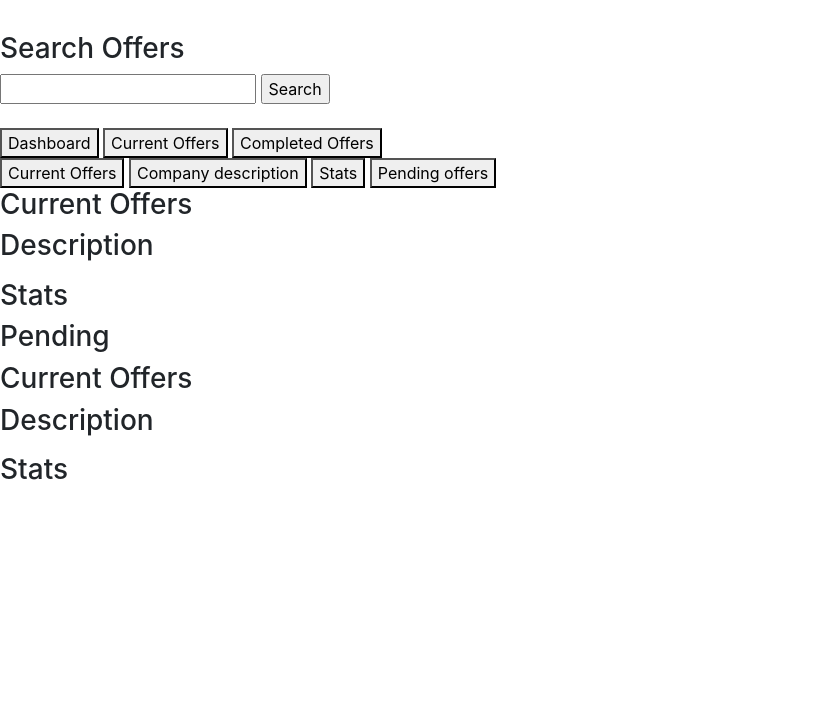
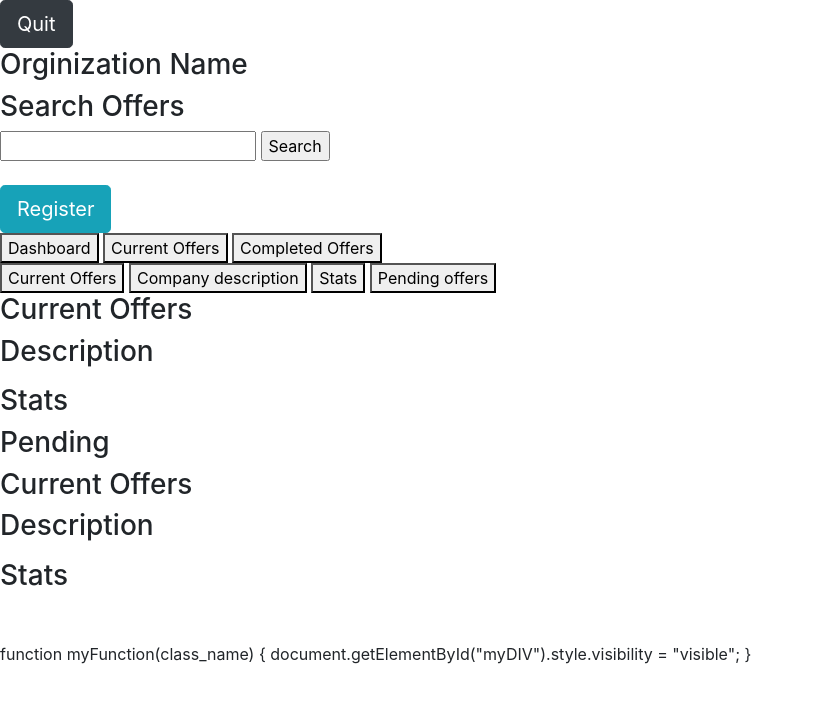
Before and after one commit to williammunnich/Hacky-bois, a Flask app: page /company/1 in a window 1280 px wide. Shown: the top 703 px of the page, without its empty margins (0-814 px from the left). Run offline with Flask 2, Linux system fonts and the light colour scheme; some libraries are stand-ins or nearby versions.

Commit message:
Revert "Revert "button""
This reverts commit 2ed094a2168b1067aa10989fbea0e92fa6af6d96.

```diff
--- a/hackathon/templates/business.html
+++ b/hackathon/templates/business.html
@@ -9,33 +9,32 @@
 <!-- Latest compiled JavaScript -->
 <script src="https://maxcdn.bootstrapcdn.com/bootstrap/4.5.2/js/bootstrap.min.js"></script>
 <!-- 11564 -->
+
 <head>
     <title>Hacky Bois</title>
     <style href="{{ url_for('static', filename='css/style.css') }}" rel="stylesheet" type="text/css"></style>
     <meta name="viewport" content="width=device-width, initial-scale=1">
 </head>
+
    <title>Hacky Bois</title>
    <script src="../script/main.js"></script>
    <style href="../css/style.css" rel="stylesheet" type="text/css"></style>
    <meta name="viewport" content="width=device-width, initial-scale=1">
    <script>
-function myFunction(class_name) {
-  document.getElementById("myDIV").style.visibility = "visible";
-}
+
 </script>
  </head>
 <body>
-<div class="image-wrapper">
-    <img src=" {{ art_work }}"/>
-</div>
-<h3>{{ organization_name }}</h3>
+
+<button type="submit" class="btn btn-dark btn-lg right">Quit</button>
+
+<h3>Orginization Name</h3>
 <h3>Search Offers</h3>
 <form action="http://localhost:8080" method="POST">
     <input type="text" id="search" name="search">
     <input type="submit" value="Search">
     <br><br>
 </form>
-
 
 <!--
   <div class="tab">
@@ -74,6 +73,8 @@ function myFunction(class_name) {
       {{company_description}}
     </div>
   -->
+
+<button type="button" class="btn btn-info btn-grey btn-lg right" data-toggle="modal" data-target="#business-modal">Register</button>
 
 <div class="tab1">
     <button class="tab1links" onclick="openPage1(event, 'Dashboard')">Dashboard</button>
@@ -146,6 +147,7 @@ function myFunction(class_name) {
 
   </div>
 
+
 <div id="Current" class="tab1content">
   <div style="visibility: hidden;">
   <div id="Dashboard" class="tab1content">
@@ -177,5 +179,64 @@ function myFunction(class_name) {
 
 </div>
 
+<div id="business-modal" class="modal fade" role="dialog">
+  <div class="modal-dialog">
+      <!-- Modal content-->
+      <div class="modal-content">
+          <div class="modal-header">
+              <h4 class="modal-title">Submit an Offer</h4>
+              <button type="button" class="close" data-dismiss="modal">&times;</button>
+          </div>
+          <div class="modal-body">
+              {% for message in get_flashed_messages() %}
+                  <div>{{ message }}</div>
+              {% endfor %}
+
+              <div class="container">
+                  <form action="/offer" class="needs-validation" method="post" novalidate>
+
+                      <div class="form-group">
+                          <label for="uname" class="pt-3">Tags:</label>
+                          <input type="text" class="form-control" id="tag:" placeholder="" name="mail"
+                                 required>
+                          <div class="valid-feedback"></div>
+                          <div class="invalid-feedback">Please fill out this field.</div>
+                      </div>
+
+                      <div class="form-group">
+                          <label for="pwd">Password:</label>
+                          <input type="password" class="form-control" id="description" placeholder="Enter password"
+                                 name="pswd" required>
+                          <div class="valid-feedback"></div>
+                          <div class="invalid-feedback">Please fill out this field.</div>
+                      </div>
+
+                      <div class="form-group form-check">
+                          <label class="form-check-label" class="pt-2">
+                              <input class="form-check-input" type="checkbox" name="remember" required> I agree to the
+                              <a href="terms.html"> Terms and Conditions</a> .
+                              <div class="valid-feedback"></div>
+                              <div class="invalid-feedback">Check this checkbox to continue.</div>
+                          </label>
+                      </div>
+
+                      <button type="submit" class="btn btn-primary">Submit</button>
+                  </form>
+              </div>
+          </div>
+
+          <div class="modal-footer">
+              <button type="button" class="btn btn-default" data-dismiss="modal">Close</button>
+          </div>
+
+      </div>
+  </div>
+</div>
+
+
+function myFunction(class_name) {
+  document.getElementById("myDIV").style.visibility = "visible";
+}
+
 <script src="https://ajax.googleapis.com/ajax/libs/jquery/3.5.1/jquery.min.js"></script>
 </body>
```
Also changed, not shown: database.db (added).
